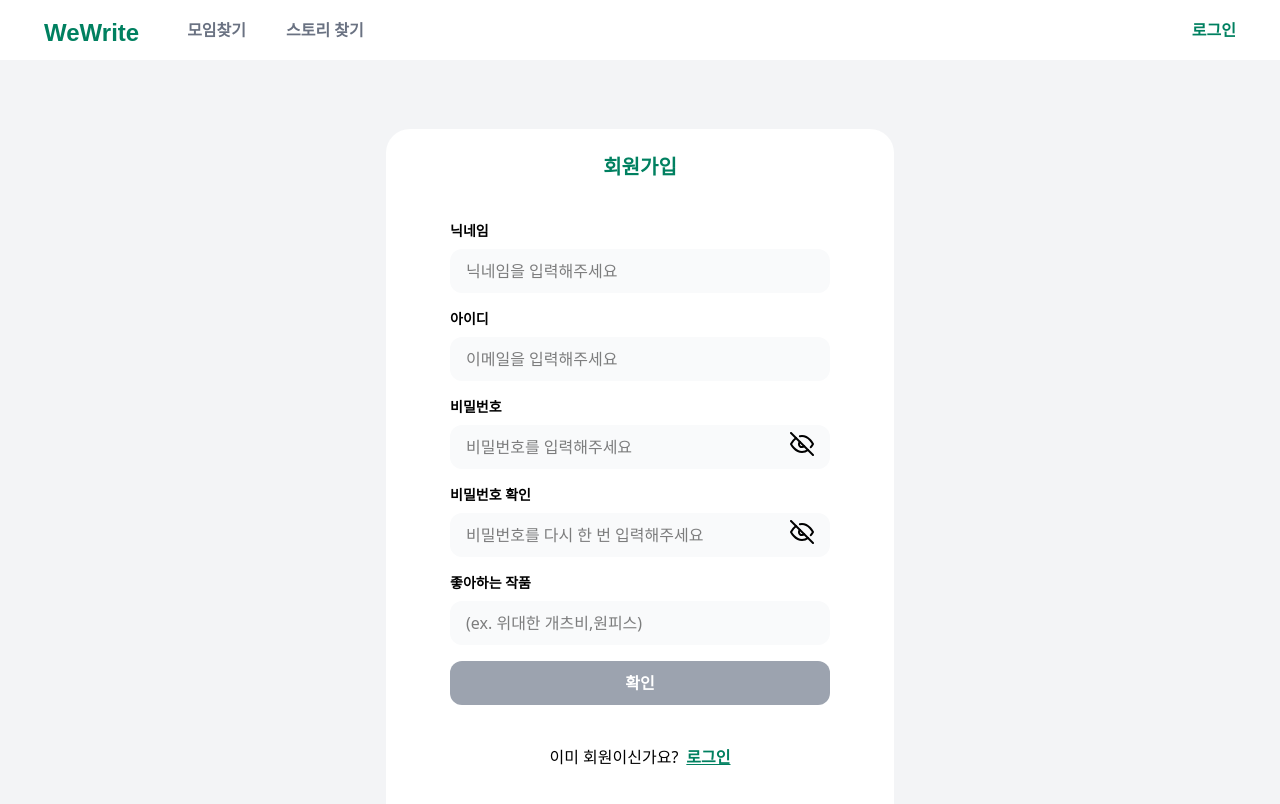
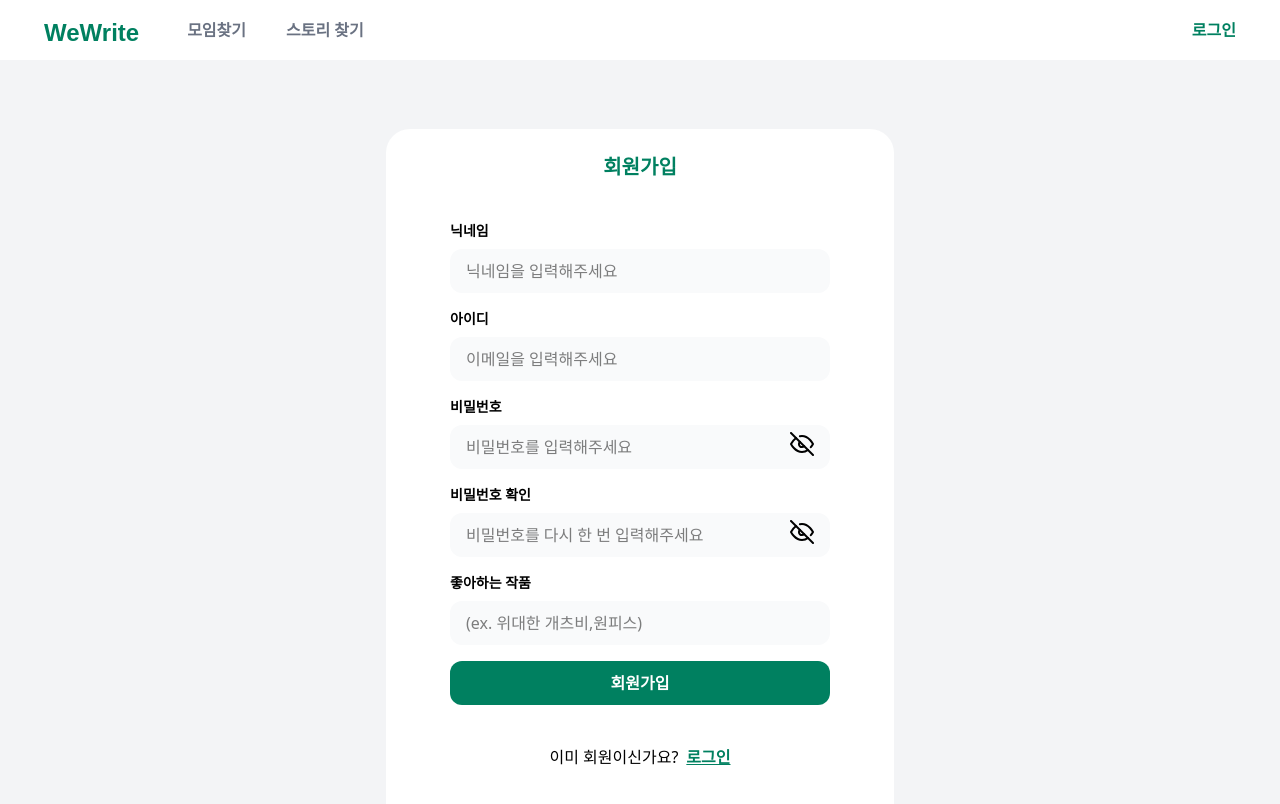
Before and after one commit to we-write/frontend, a Next.js app: page /auths/signup in a window 1280 px wide. Shown: the top 804 px of the page. Built offline with nearby package versions, Linux system fonts and the light colour scheme; no server answers; a web font is replaced by a local one.

Commit message:
style: 버튼 시안대로 수정

```diff
--- a/src/app/auths/signup/page.tsx
+++ b/src/app/auths/signup/page.tsx
@@ -186,10 +186,24 @@ const Page = () => {
           <Button
             role="button"
             type="submit"
-            disabled={isSubmitting}
-            className="bg-write-gray font-bold"
+            color="custom"
+            disabled={
+              isSubmitting ||
+              !!errors.email ||
+              !!errors.password ||
+              !!errors.passwordCheck ||
+              !!errors.companyName
+            }
+            className={`${
+              errors.email ||
+              errors.password ||
+              errors.passwordCheck ||
+              errors.companyName
+                ? 'bg-gray-400'
+                : 'bg-write-main'
+            } font-bold text-white`}
           >
-            확인
+            회원가입
           </Button>
         </form>
         <div className="flex items-center justify-center gap-2">
```
